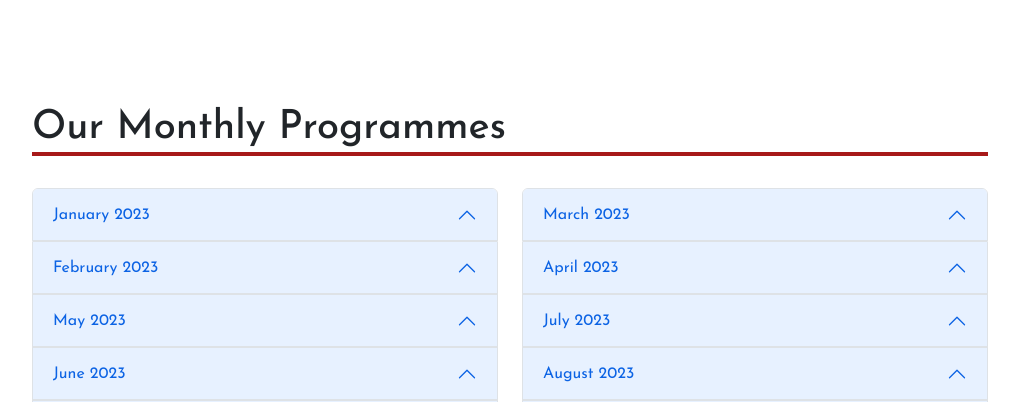
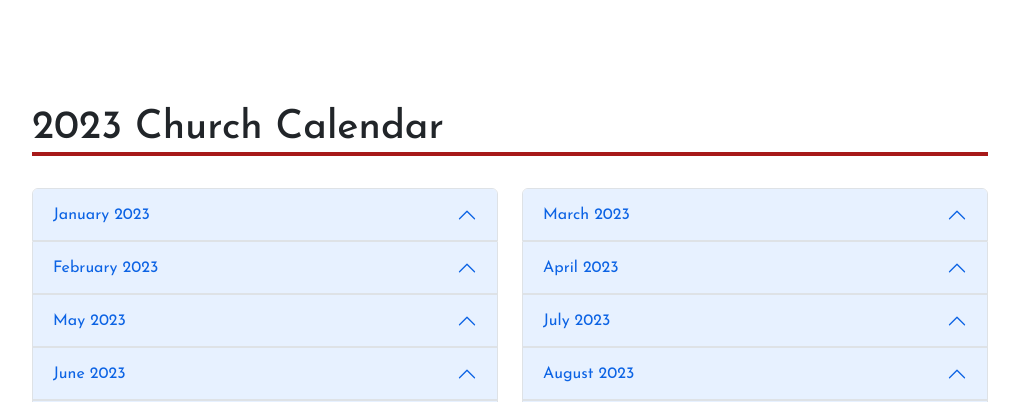
Before and after one commit to gtictunit/website-new, a PHP site: page /calender in a window 1280 px wide. Shown: the part 379-781 px from the top of the page, without its empty margins (130-1149 px from the left). Run offline with PHP 8.4, Linux system fonts and the light colour scheme; some libraries are stand-ins or nearby versions; some web fonts are replaced.

Commit message:
Update calender.php

```diff
--- a/calender.php
+++ b/calender.php
@@ -62,7 +62,7 @@
     <div class="history-words container">
       <div class="history-words-1">
         <h1 class="history-h2 ">
-          Our Monthly Programmes
+          2023 Church Calendar
           <div class="block-1"></div>
         </h1><br>
 
```
